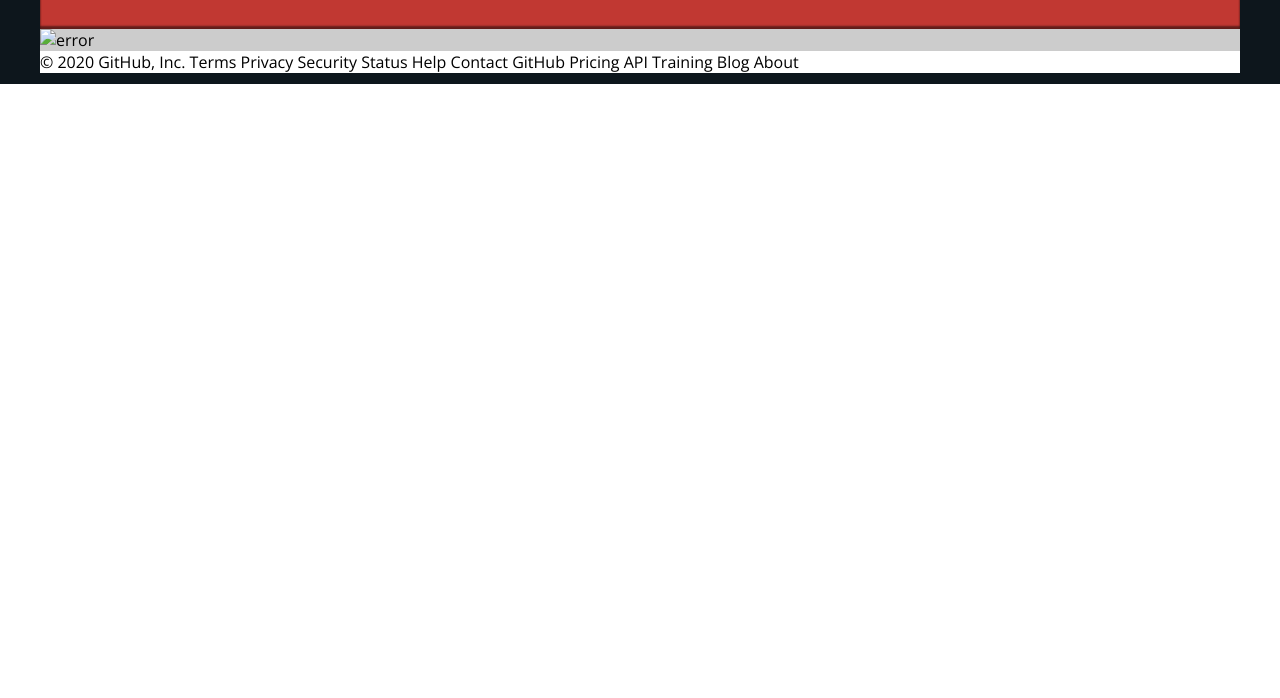
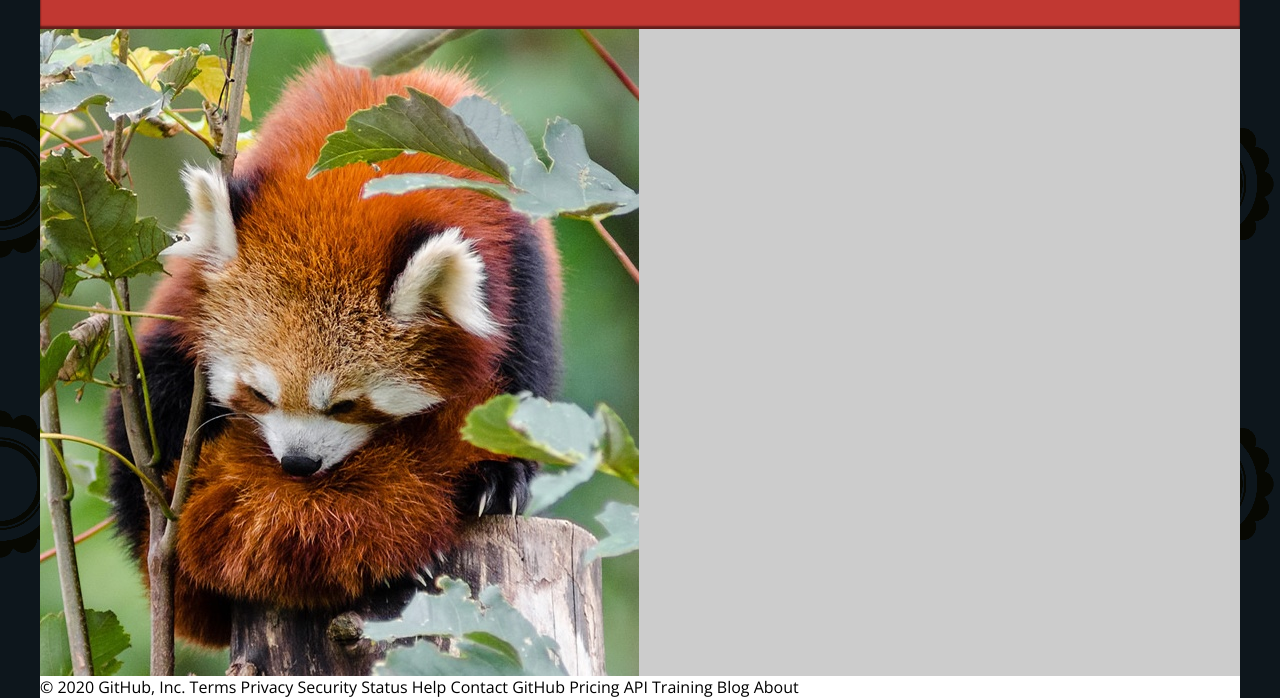
Before and after one commit to w333w/changelog.io, a plain HTML site: page index.html in a window 1280 px wide. Shown: the part 716-1414 px from the top of the page. Before the commit the page ends 800 px from the top, so only its background shows below. Drawn offline with nearby package versions, Linux system fonts and the light colour scheme; files whose address does not match are found by name.

Commit message:
Update index.html

```diff
--- a/index.html
+++ b/index.html
@@ -170,7 +170,7 @@ learning-area/html/multimedia-and-embedding/mdn-splash-page-start/index.html
 		<picture>
 			<source media="(max-width:600px)0" srcset="images/red-panda_600.jpg">
 
-			<img src="red-panda_600.jfif" alt="error">
+			<img src="red-panda_600.jpg" alt="error">
 		</picture>
       </div>
 
```
